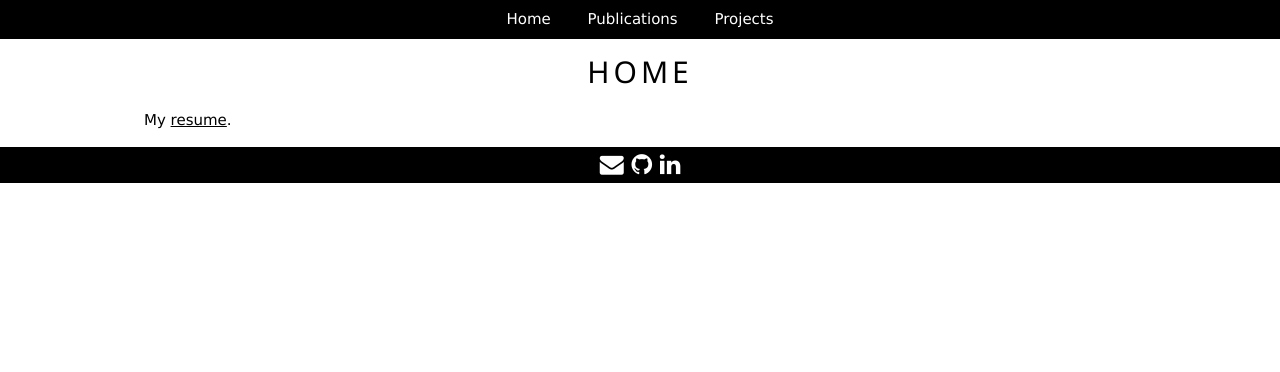
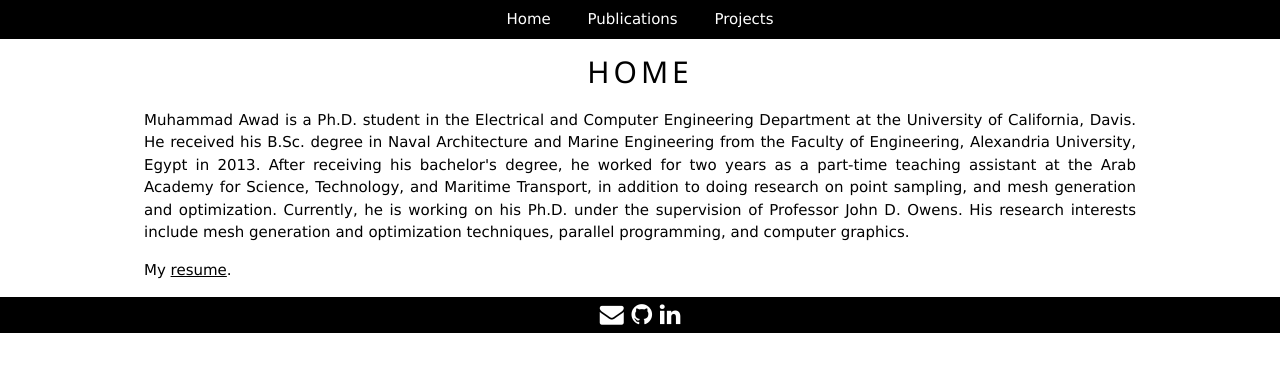
Before and after one commit to maawad/maawad.github.io, a Jekyll site: the page built from index.html, in a window 1280 px wide. Shown: the top 372 px of the page. Built offline with Jekyll 4.4.1, drawn with Linux system fonts in a browser that asks for light colours; nearby versions of some CDN libraries.

Commit message:
Update index.html

```diff
--- a/index.html
+++ b/index.html
@@ -5,7 +5,7 @@ title: Muhammad Awad
 <div class="blurb">
 	<!-- Home -->
 	<h2 class="w3-wide">HOME</h2>
-		<p class="w3-justify" style="width:600px;>
+		<p class="w3-justify">
 		Muhammad Awad is a Ph.D. student in the Electrical and Computer Engineering Department at the University of California, Davis. He received his B.Sc. degree in Naval Architecture and Marine Engineering from the Faculty of Engineering, Alexandria University, Egypt in 2013. After receiving his bachelor's degree, he worked for two years as a part-time teaching assistant at the Arab Academy for Science, Technology, and Maritime Transport, in addition to doing research on point sampling, and mesh generation and optimization. Currently, he is working on his Ph.D. under the supervision of Professor John D. Owens. His research interests include mesh generation and optimization techniques, parallel programming, and computer graphics.
 	 	</p>
 
```
